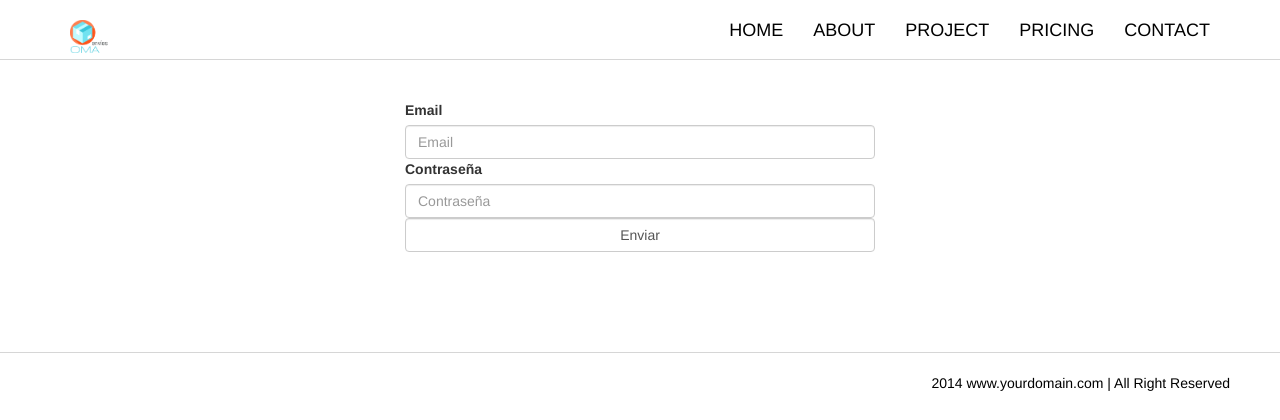
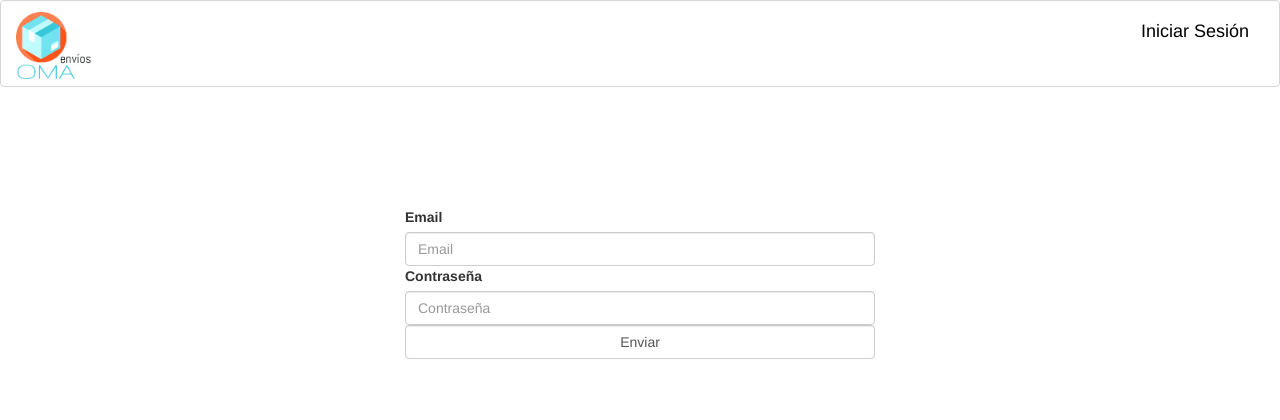
Before and after one commit to alejandrodelcampillo/OMA_envios, a CakePHP app: the page made by app/View/Home/login.ctp in a window 1280 px wide. Shown: the top 420 px of the page. Run offline with PHP 8.4 and a stand-in for CakePHP, Linux system fonts and the light colour scheme; the template is opened without the code that fills it, so the values that code supplies are empty; some libraries are stand-ins or nearby versions.

Commit message:
Cambios en el login y navbar

```diff
--- a/app/Config/database.php
+++ b/app/Config/database.php
@@ -71,7 +71,7 @@ class DATABASE_CONFIG {
 		'persistent' => false,
 		'host' => 'localhost',
 		'login' => 'root',
-		'password' => '',
+		'password' => '7240947',
 		'database' => 'oma_envios',
 		'prefix' => '',
 		'encoding' => 'utf8',
--- a/app/Controller/AdministratorsController.php
+++ b/app/Controller/AdministratorsController.php
@@ -36,6 +36,7 @@ class AdministratorsController extends AppController {
 
 	public function index(){
 		$this->layout="admin";
+		$this->set('title_for_layout', 'OMA Envios | Administrador');
 
 		$user=$this->User->find('first',array(
 				'conditions' => array(
--- a/app/View/Layouts/default.ctp
+++ b/app/View/Layouts/default.ctp
@@ -1,28 +1,8 @@
-<?php
-/**
- * CakePHP(tm) : Rapid Development Framework (http://cakephp.org)
- * Copyright (c) Cake Software Foundation, Inc. (http://cakefoundation.org)
- *
- * Licensed under The MIT License
- * For full copyright and license information, please see the LICENSE.txt
- * Redistributions of files must retain the above copyright notice.
- *
- * @copyright     Copyright (c) Cake Software Foundation, Inc. (http://cakefoundation.org)
- * @link          http://cakephp.org CakePHP(tm) Project
- * @package       app.View.Layouts
- * @since         CakePHP(tm) v 0.10.0.1076
- * @license       http://www.opensource.org/licenses/mit-license.php MIT License
- */
-
-$cakeDescription = __d('cake_dev', 'CakePHP: the rapid development php framework');
-$cakeVersion = __d('cake_dev', 'CakePHP %s', Configure::version())
-?>
 <!DOCTYPE html>
 <html>
 <head>
 	<?php echo $this->Html->charset(); ?>
 	<title>
-		<?php echo $cakeDescription ?>:
 		<?php echo $this->fetch('title'); ?>
 	</title>
 	<?php
@@ -40,35 +20,33 @@ $cakeVersion = __d('cake_dev', 'CakePHP %s', Configure::version())
 </head>
 <body>
        <!-- NAV SECTION -->
-         <div class="navbar navbar-inverse navbar-fixed-top">
-
-        <div class="container">
+<nav class="navbar navbar-inverse">
+  <div class="container-fluid">
+    <!-- Brand and toggle get grouped for better mobile display -->
     <div class="navbar-header">
-                <button type="button" class="navbar-toggle" data-toggle="collapse" data-target=".navbar-collapse">
+      <button type="button" class="navbar-toggle collapsed" data-toggle="collapse" data-target="#bs-example-navbar-collapse-1" aria-expanded="false">
+        <span class="sr-only">Toggle navigation</span>
         <span class="icon-bar"></span>
         <span class="icon-bar"></span>
         <span class="icon-bar"></span>
       </button>
-                <a class="navbar-brand" href="#"><?php echo $this->Html->image("OMA_logo.png",array('class' => 'img-logo','alt' => "logo")) ?></a>
-            </div>
-            <div class="navbar-collapse collapse">
-                <ul class="nav navbar-nav navbar-right">
-                    <li><a href="#home-sec">HOME</a></li>
-                    <li><a href="#about">ABOUT</a></li>
-                     <li><a href="#project">PROJECT</a></li>
-                    <li><a href="#pricing">PRICING</a></li>
-                    <li><a href="#contact">CONTACT</a></li>
-                </ul>
+      <a class="navbar-brand" href="/home"><?php echo $this->Html->image("OMA_logo.png",array('class' => 'img-logo','alt' => "logo")) ?></a>
     </div>
 
-        </div>
-    </div>
+    <!-- Collect the nav links, forms, and other content for toggling -->
+    <div class="collapse navbar-collapse" id="bs-example-navbar-collapse-1">
+      <ul class="nav navbar-nav navbar-right">
+        <li><a href="/home/login">Iniciar Sesión</a></li>
+      </ul>
+    </div><!-- /.navbar-collapse -->
+  </div><!-- /.container-fluid -->
+</nav>
      <!--END NAV SECTION -->
         <div id="content">
-
-            <?php echo $this->Flash->render(); ?>
+            <?php echo $this->Flash->render('positive') ?>
 
             <?php echo $this->fetch('content'); ?>
+
         </div>
     <!--FOOTER SECTION -->
     <div id="footer">
--- a/app/View/Layouts/home.ctp
+++ b/app/View/Layouts/home.ctp
@@ -69,6 +69,7 @@ $cakeVersion = __d('cake_dev', 'CakePHP %s', Configure::version())
     <!--HOME SECTION-->
     <div id="home-sec">
     <div class="container"  >
+       HOOOOOOOOOOLAAAAAAAAAAAAA
         <div class="row text-center">
             <div  class="col-md-12" >
                 <span class="head-main" >OMA</span>
--- /dev/null
+++ b/app/view/elements/Flash/danger.ctp
@@ -0,0 +1,4 @@
+<div id="flash-<?php echo h($key) ?>" class="alert alert-danger alert-dismissable">
+<a href="#" class="close" data-dismiss="alert" aria-label="close">&times;</a>
+    <?php echo h($message) ?>.
+</div>
--- /dev/null
+++ b/app/view/elements/Flash/success.ctp
@@ -0,0 +1,3 @@
+<div id="flash-<?php echo h($key) ?>" class="alert alert-success">
+    <?php echo h($message) ?>.
+</div>
--- a/app/webroot/css/style-user.css
+++ b/app/webroot/css/style-user.css
@@ -290,7 +290,11 @@ border-top: 1px solid #d6d6d6;
 }
 
 .img-logo{
-    width: 10%;
+    width: 20%;
+    margin-top: -2%
+}
+.nav {
+    height: 80px;
 }
 
 
```
Also changed, not shown: app/Controller/HomeController.php (+8 -4 lines), app/View/Layouts/admin.ctp (+1 -21 lines), 9 other files. Lines whose indentation alone changed are shown as unchanged.
